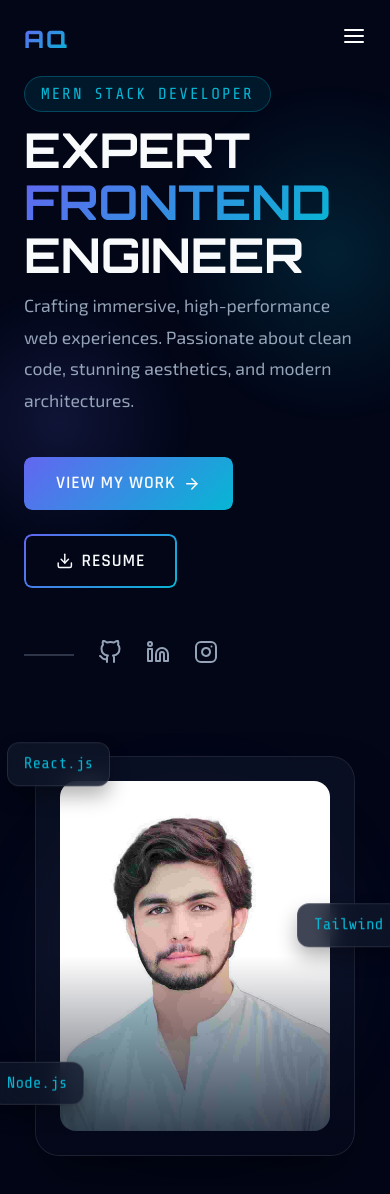
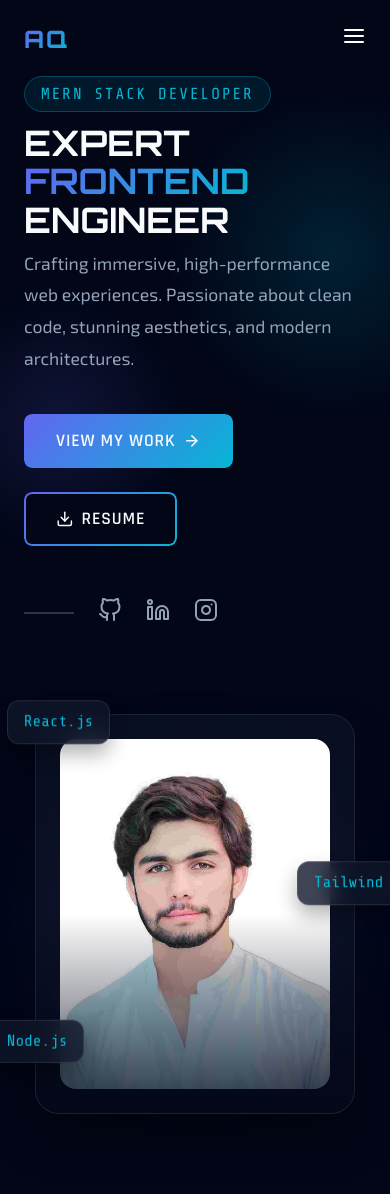
Before and after one commit to adeel-151/react-portfolio, a React (Vite) app: page / in a window 390 px wide. Shown: the top 1194 px of the page. Built offline with nearby package versions, Linux system fonts and the light colour scheme.

Commit message:
Fix mobile overflow issues (typography, fixed widths, flex wraps)

```diff
--- a/src/pages/About.jsx
+++ b/src/pages/About.jsx
@@ -74,7 +74,7 @@ const About = () => {
 
             <h3 style={{ fontSize: '2rem', marginBottom: '1.5rem', color: 'var(--light)' }}>Behind the Code</h3>
 
-            <div style={{ display: 'flex', gap: '1rem', marginBottom: '2rem', borderBottom: '1px solid rgba(255,255,255,0.1)', paddingBottom: '1rem' }}>
+            <div style={{ display: 'flex', gap: '1rem', flexWrap: 'wrap', marginBottom: '2rem', borderBottom: '1px solid rgba(255,255,255,0.1)', paddingBottom: '1rem' }}>
               {tabs.map((tab) => (
                 <button
                   key={tab.id}
--- a/src/pages/Contact.jsx
+++ b/src/pages/Contact.jsx
@@ -138,7 +138,7 @@ const Contact = () => {
                     }}>
                       {item.icon}
                     </div>
-                    <div>
+                    <div style={{ wordBreak: 'break-word', overflow: 'hidden' }}>
                       <h4 style={{ color: 'var(--light)', fontSize: '1.2rem', marginBottom: '0.25rem' }}>{item.title}</h4>
                       <p style={{ color: 'var(--gray)', fontSize: '1rem' }}>{item.info}</p>
                     </div>
--- a/src/pages/Home.jsx
+++ b/src/pages/Home.jsx
@@ -56,7 +56,7 @@ const Home = () => {
               </span>
             </motion.div>
 
-            <motion.h1 variants={itemVariants} style={{ fontSize: 'clamp(3rem, 5vw, 5rem)', marginBottom: '0.5rem', lineHeight: '1.1' }}>
+            <motion.h1 variants={itemVariants} style={{ fontSize: 'clamp(2.2rem, 8vw, 5rem)', marginBottom: '0.5rem', lineHeight: '1.1' }}>
               EXPERT<br />
               <span className="text-gradient">FRONTEND</span><br />
               ENGINEER
@@ -111,7 +111,8 @@ const Home = () => {
               transition={{ duration: 10, repeat: Infinity, ease: "linear" }}
               style={{
                 position: 'absolute',
-                width: '350px',
+                width: '100%',
+                maxWidth: '350px',
                 height: '350px',
                 background: 'radial-gradient(circle, rgba(99,102,241,0.4) 0%, rgba(6,182,212,0) 70%)',
                 borderRadius: '50%',
@@ -126,8 +127,10 @@ const Home = () => {
               whileHover={{ scale: 1.02 }}
               transition={{ type: "spring", stiffness: 300, damping: 20 }}
               style={{
-                width: '320px',
-                height: '400px',
+                width: '100%',
+                maxWidth: '320px',
+                height: 'auto',
+                aspectRatio: '4/5',
                 borderRadius: '24px',
                 padding: '10px',
                 position: 'relative',
```
